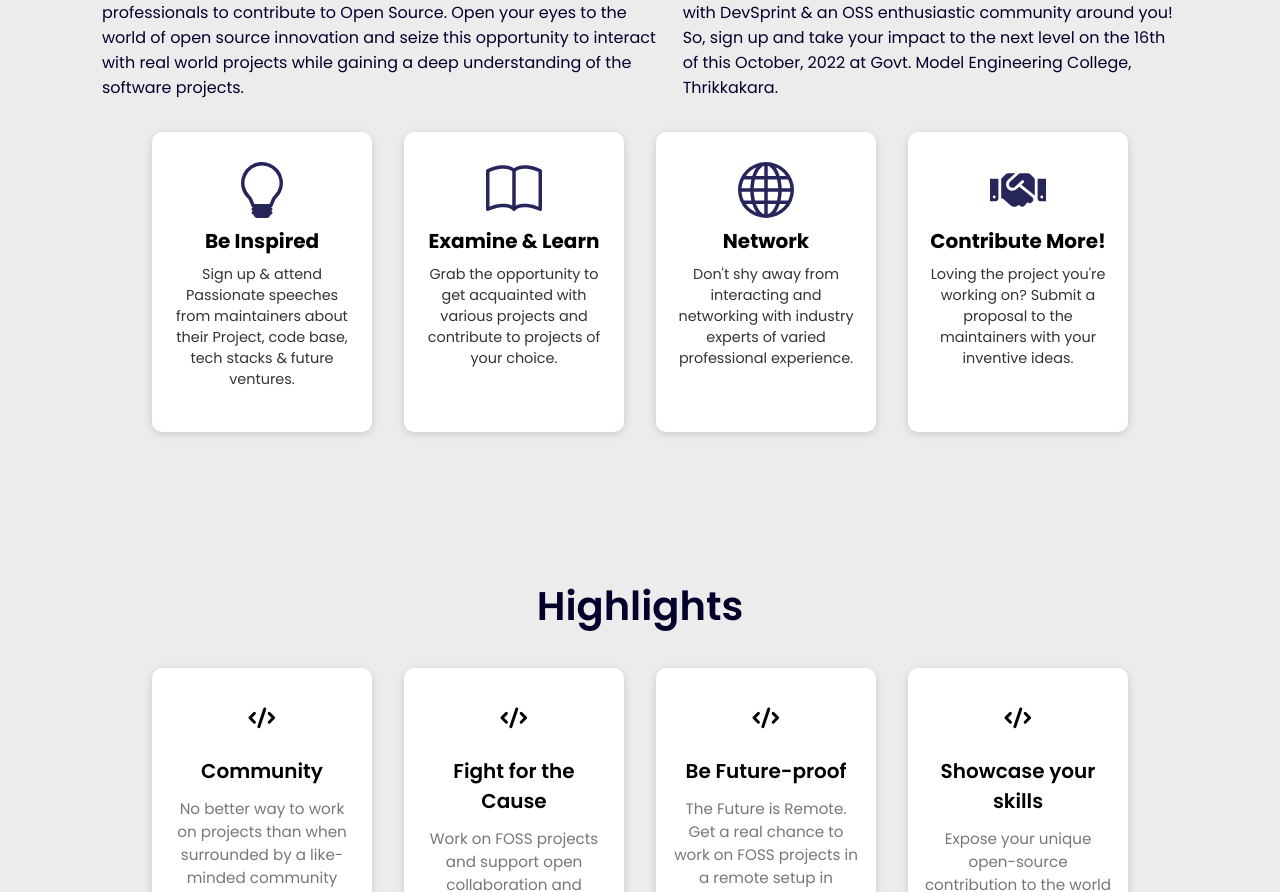
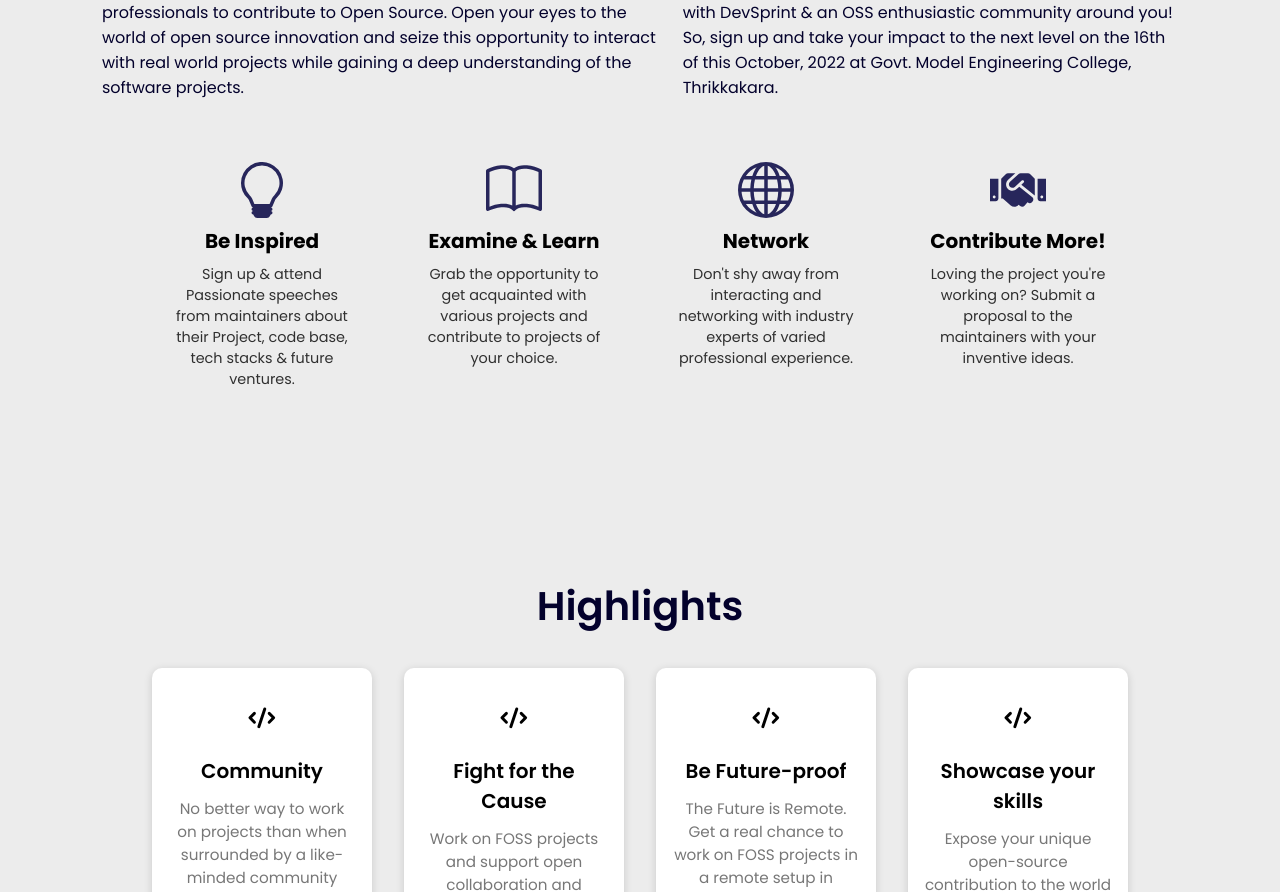
Before and after one commit to Excel2022Web/devsprint, a React (Create React App) app: page / in a window 1280 px wide. Shown: the part 985-1877 px from the top of the page. Built offline with nearby package versions, Linux system fonts and the light colour scheme.

Commit message:
Remove card effect

```diff
--- a/src/components/About/AboutCard/AboutCard.css
+++ b/src/components/About/AboutCard/AboutCard.css
@@ -6,11 +6,9 @@
   display: flex;
   flex-direction: column;
   gap: 0.5rem;
-  background-color: #fff;
   cursor: pointer;
   transition: all 0.3s ease;
   border-radius: 10px;
-  box-shadow: 0px 2px 9px rgb(0 0 0 / 15%);
 }
 .aboutCard:hover {
   background: #27265b;
```
